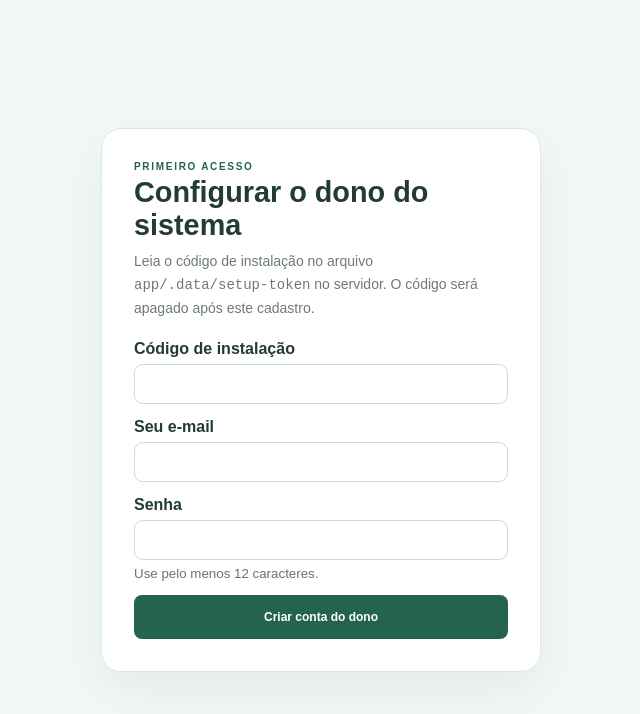
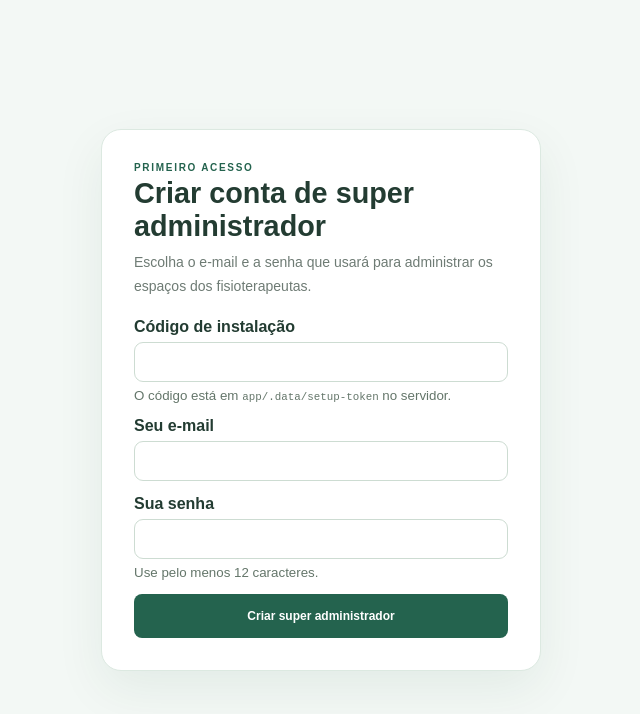
Before and after one commit to Rafael-Renck/fisioapp-assets, a Next.js app in the folder app/: page /setup in a window 1280 px wide. Shown: the top 714 px of the page, without its empty margins (319-959 px from the left). Built offline with nearby package versions, Linux system fonts and the light colour scheme; no server answers.

Commit message:
Support one-time super admin setup link

```diff
--- a/app/src/app/setup/page.tsx
+++ b/app/src/app/setup/page.tsx
@@ -1,11 +1,16 @@
 "use client";
-import { useState, type FormEvent } from "react";
+import { useEffect, useState, type FormEvent } from "react";
 export default function SetupPage() {
   const [error, setError] = useState(""); const [busy, setBusy] = useState(false);
+  const [token, setToken] = useState("");
+  useEffect(() => {
+    const code = new URLSearchParams(location.hash.slice(1)).get("token");
+    if (code) { setToken(code); history.replaceState(null, "", location.pathname); }
+  }, []);
   async function submit(event: FormEvent<HTMLFormElement>) {
     event.preventDefault(); setBusy(true); setError(""); const form = new FormData(event.currentTarget);
-    try { const response = await fetch("/api/auth/setup", { method: "POST", headers: { "Content-Type": "application/json" }, body: JSON.stringify({ token: form.get("token"), email: form.get("email"), password: form.get("password") }) }); const result = await response.json(); if (!response.ok) throw new Error(result.error); location.href = "/admin"; }
+    try { const response = await fetch("/api/auth/setup", { method: "POST", headers: { "Content-Type": "application/json" }, body: JSON.stringify({ token, email: form.get("email"), password: form.get("password") }) }); const result = await response.json(); if (!response.ok) throw new Error(result.error); location.href = "/admin"; }
     catch (cause) { setError(cause instanceof Error ? cause.message : "Não foi possível concluir a instalação."); setBusy(false); }
   }
-  return <main className="auth-page"><div className="auth-card"><p className="eyebrow">PRIMEIRO ACESSO</p><h1>Configurar o dono do sistema</h1><p className="muted">Leia o código de instalação no arquivo <code>app/.data/setup-token</code> no servidor. O código será apagado após este cadastro.</p><form onSubmit={submit}><label>Código de instalação<input name="token" required autoComplete="off" /></label><label>Seu e-mail<input name="email" type="email" required autoComplete="username" /></label><label>Senha<input name="password" type="password" minLength={12} required autoComplete="new-password" /><small>Use pelo menos 12 caracteres.</small></label>{error && <p role="alert" className="form-error">{error}</p>}<button className="primary" disabled={busy}>{busy ? "Configurando..." : "Criar conta do dono"}</button></form></div></main>;
+  return <main className="auth-page"><div className="auth-card"><p className="eyebrow">PRIMEIRO ACESSO</p><h1>Criar conta de super administrador</h1><p className="muted">Escolha o e-mail e a senha que usará para administrar os espaços dos fisioterapeutas.</p><form onSubmit={submit}>{!token && <label>Código de instalação<input value={token} onChange={event => setToken(event.target.value.trim())} required autoComplete="off" /><small>O código está em <code>app/.data/setup-token</code> no servidor.</small></label>}<label>Seu e-mail<input name="email" type="email" required autoComplete="username" /></label><label>Sua senha<input name="password" type="password" minLength={12} required autoComplete="new-password" /><small>Use pelo menos 12 caracteres.</small></label>{error && <p role="alert" className="form-error">{error}</p>}<button className="primary" disabled={busy || !token}>{busy ? "Configurando..." : "Criar super administrador"}</button></form></div></main>;
 }
```
